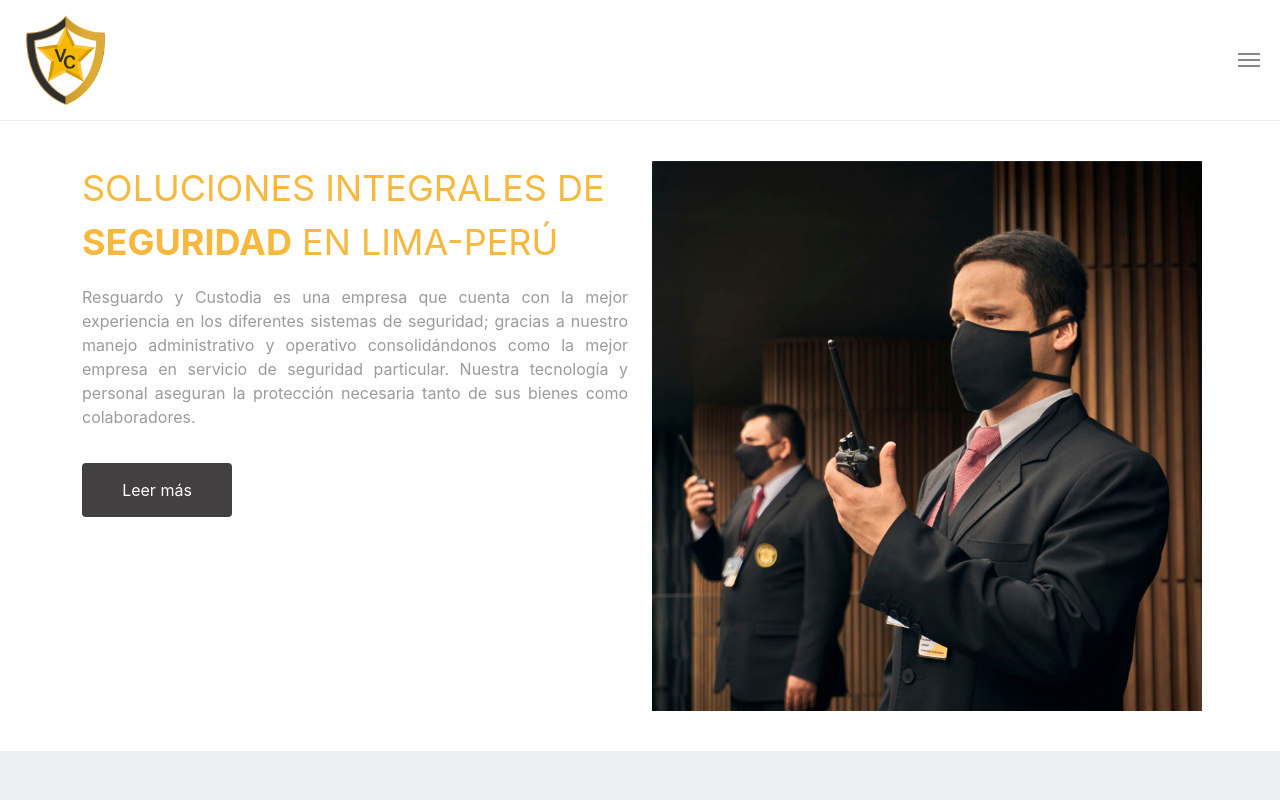
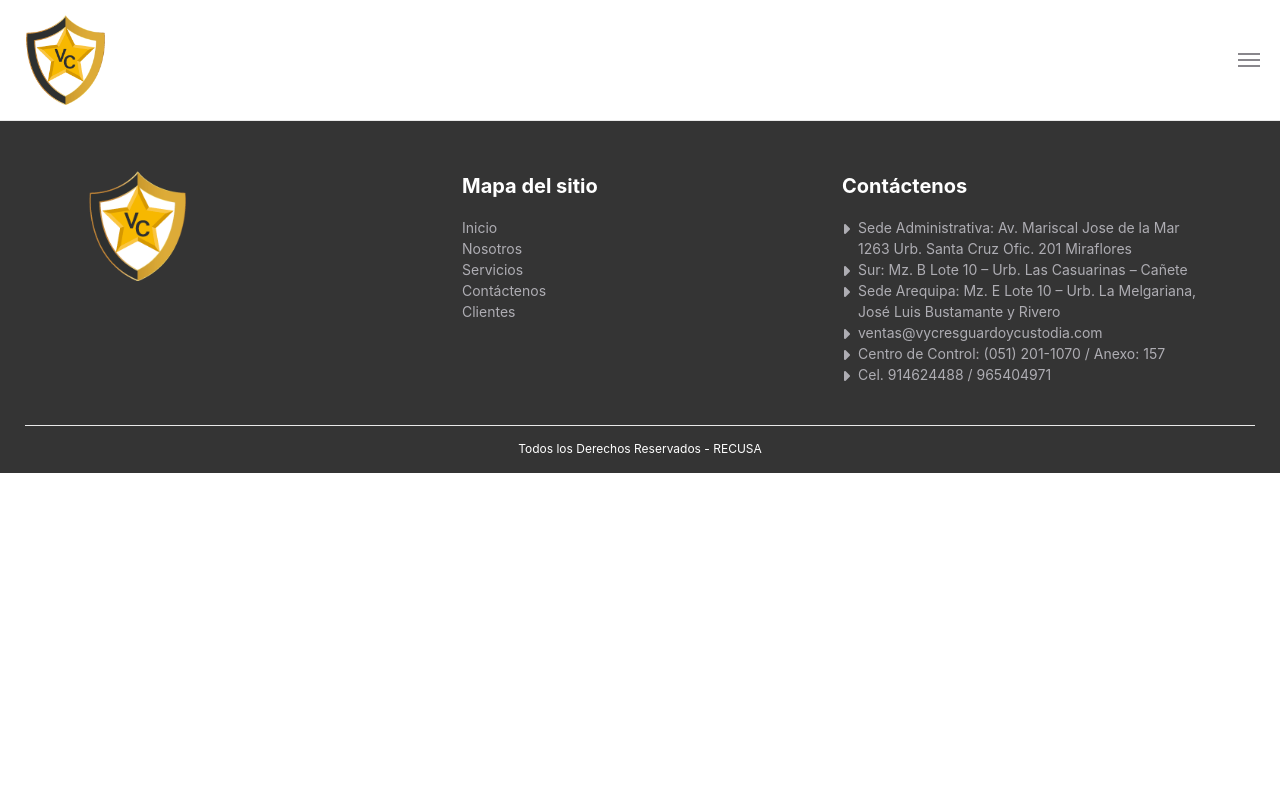
Before and after one commit to NagroAfic/vycpage, a React (Vite) app: page / in a window 1280 px wide. Shown: the top 800 px of the page. Built offline with nearby package versions, Linux system fonts and the light colour scheme.

Commit message:
probando links in production

```diff
--- a/src/main.jsx
+++ b/src/main.jsx
@@ -14,7 +14,7 @@
   <BrowserRouter>
     <Header/>
       <Routes>
-        <Route path="/" element={<App />} />
+        <Route path="/inicio" element={<App />} />
         <Route path="/nosotros" element={<Nosotros />} />
       </Routes>
     <Footer/>
```
